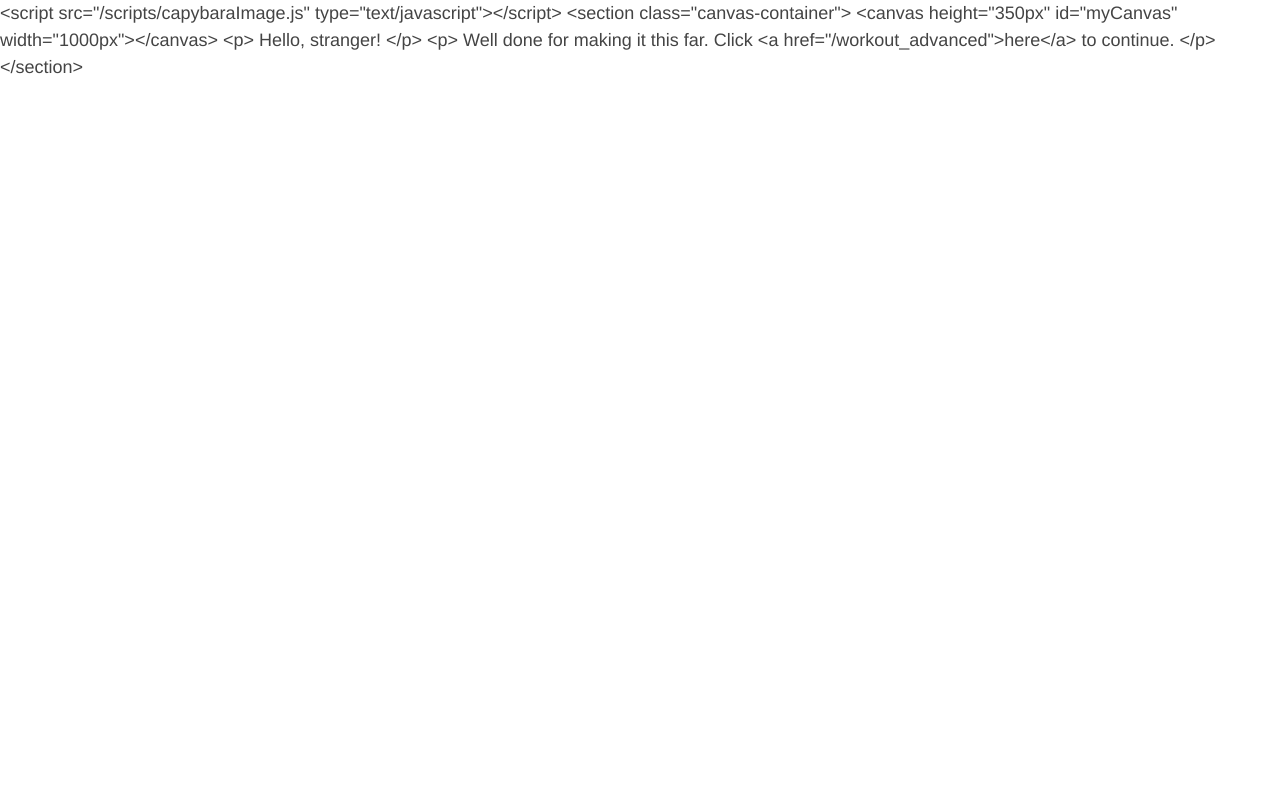
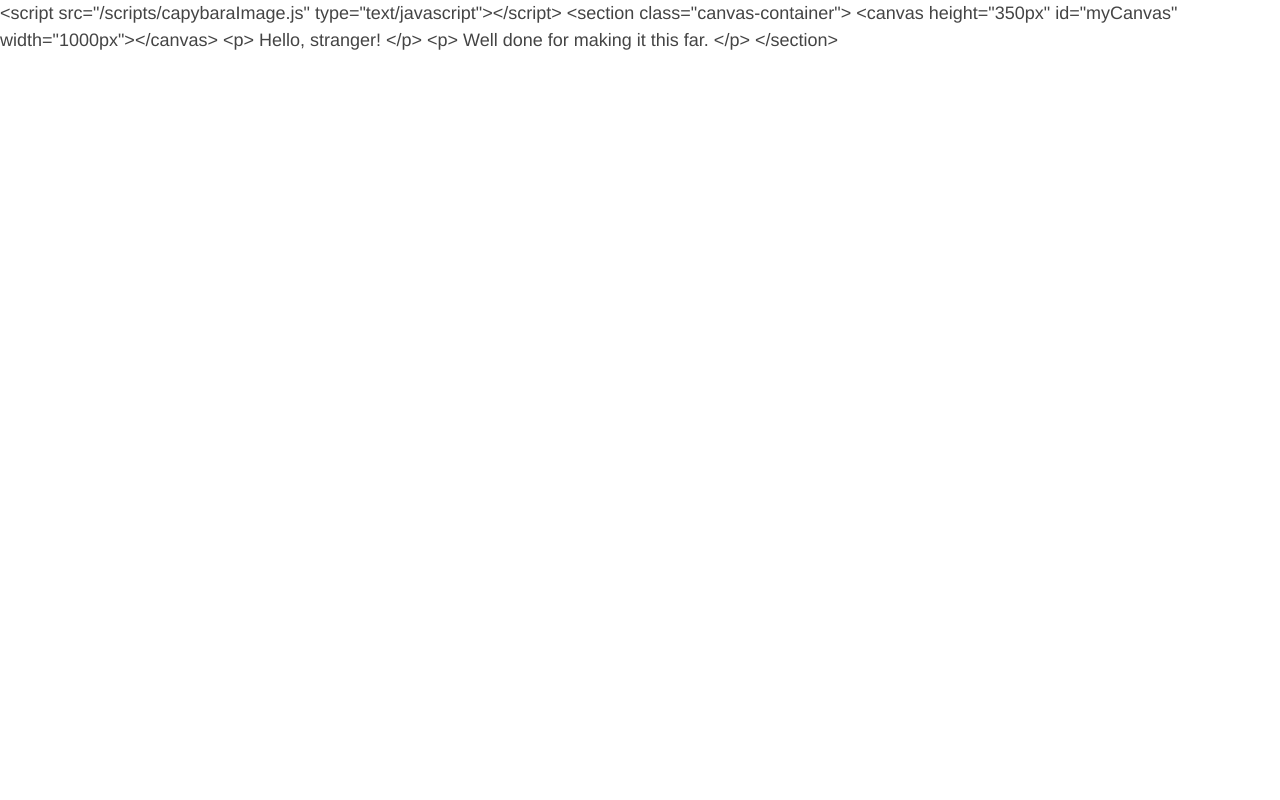
Before and after one commit to ptolemybarnes/capybara-workout, a Sinatra app: page /workout_two in a window 1280 px wide. Run offline with Sinatra, Linux system fonts and the light colour scheme; some libraries are stand-ins or nearby versions.

Commit message:
Removes link to advanced options

```diff
--- a/app/views/workout_two.haml
+++ b/app/views/workout_two.haml
@@ -5,6 +5,4 @@
   %p
     Hello, #{(@name || "stranger")}!
   %p
-    Well done for making it this far. Click
-    %a{ href: "/workout_advanced"} here
-    to continue.
+    Well done for making it this far.
```
